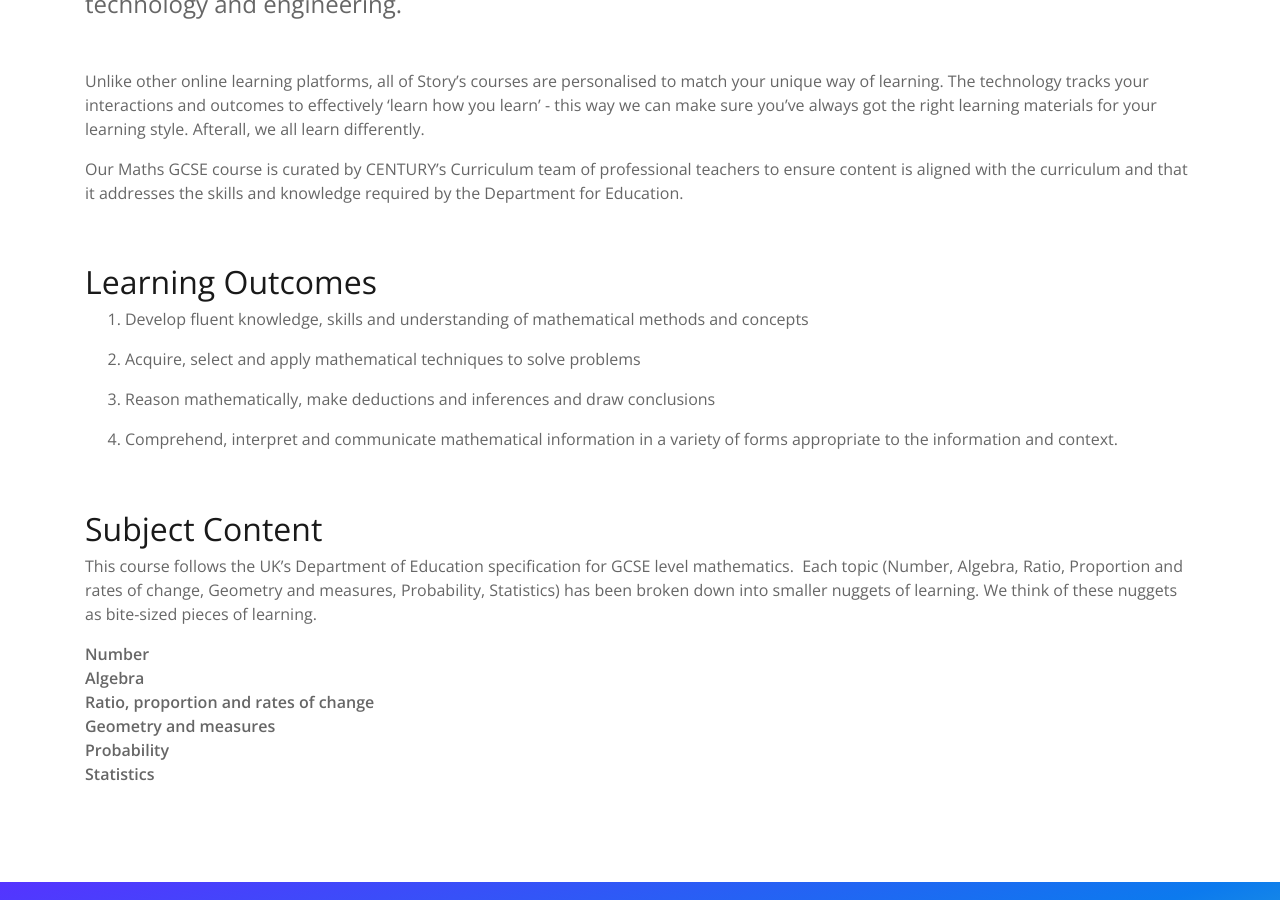
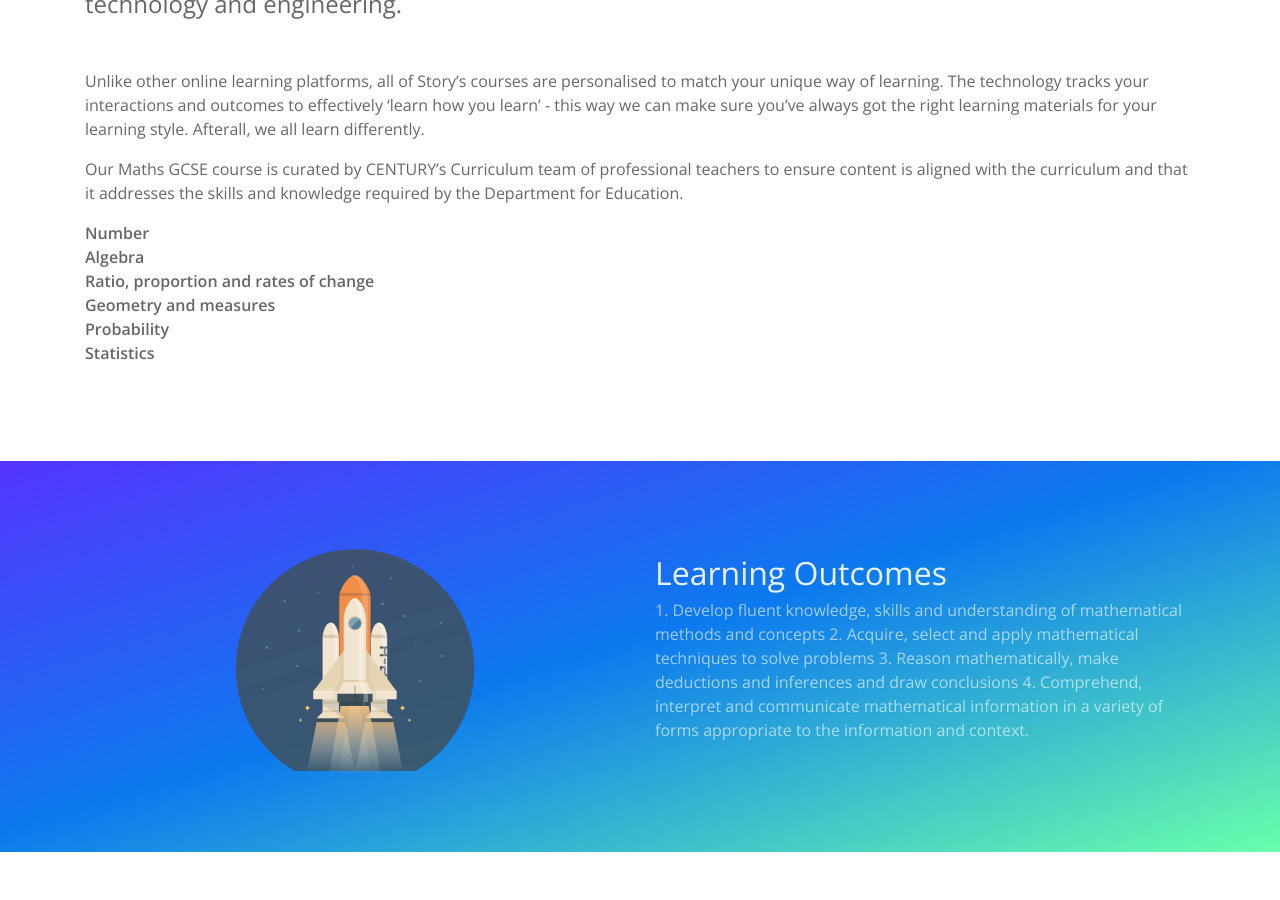
Before and after one commit to story-ai/story-ai.github.io, a Jekyll site: the page built from maths.md, in a window 1280 px wide and 900 px high, scrolled down 486 px. Built offline with Jekyll 4.4.1, drawn with Linux system fonts in a browser that asks for light colours.

Commit message:
Updated 'maths.md' via CloudCannon

```diff
--- a/maths.md
+++ b/maths.md
@@ -78,22 +78,5 @@
 
 Our Maths GCSE course is curated by CENTURY’s Curriculum team of professional teachers to ensure content is aligned with the curriculum and that it addresses the skills and knowledge required by the Department for Education.
 
-## &nbsp;
-
-## Learning Outcomes
-
-1. Develop fluent knowledge, skills and understanding of mathematical methods and concepts
-
-2. Acquire, select and apply mathematical techniques to solve problems
-
-3. Reason mathematically, make deductions and inferences and draw conclusions
-
-4. Comprehend, interpret and communicate mathematical information in a variety of forms appropriate to the information and context.
-
-## &nbsp;
-
-## Subject Content
-
-This course follows the UK’s Department of Education specification for GCSE level mathematics. &nbsp;Each topic (Number, Algebra, Ratio, Proportion and rates of change, Geometry and measures, Probability, Statistics) has been broken down into smaller nuggets of learning. We think of these nuggets as bite-sized pieces of learning.
 
 **Number<br>Algebra<br>Ratio, proportion and rates of change<br>Geometry and measures<br>Probability<br>Statistics**
```
